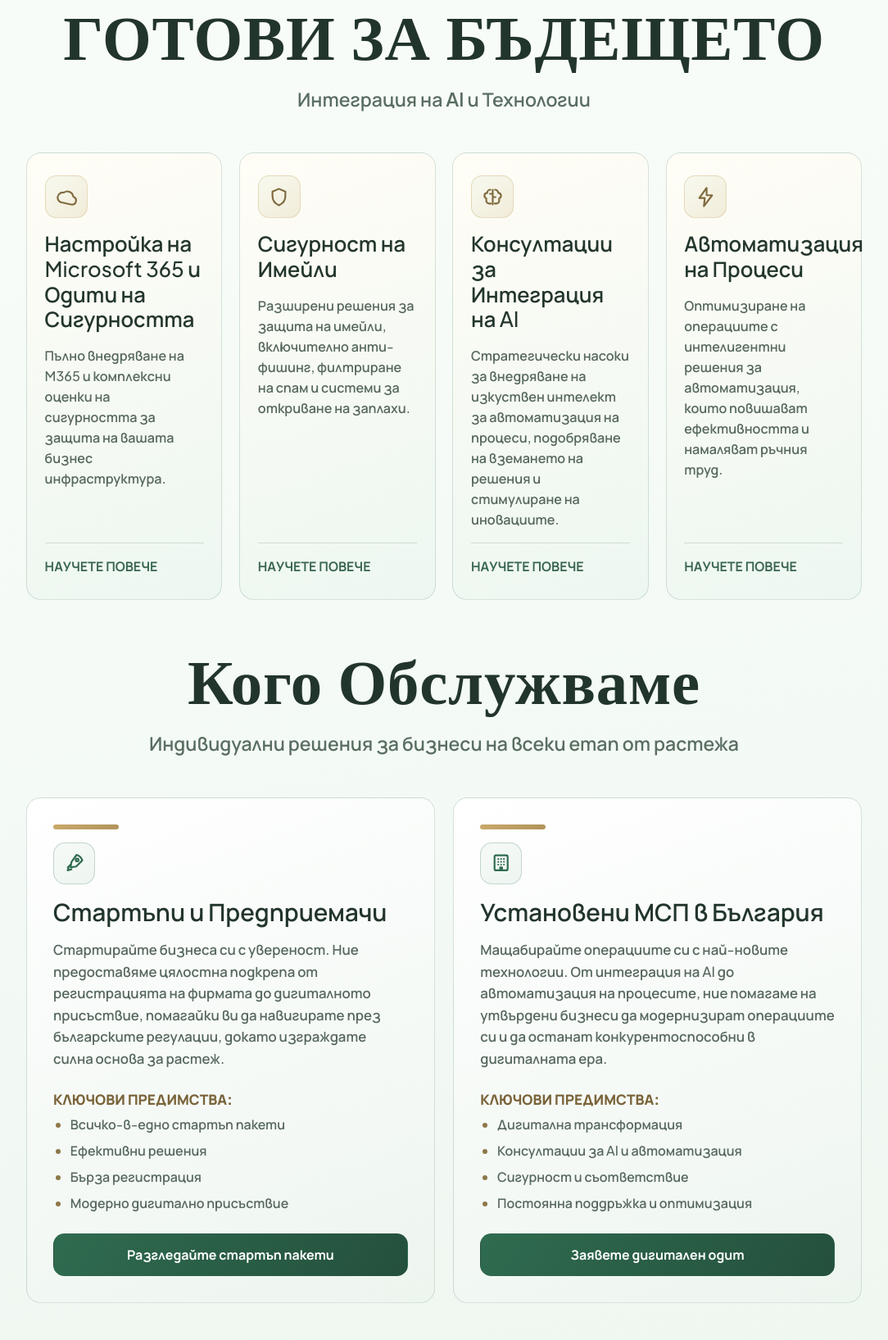
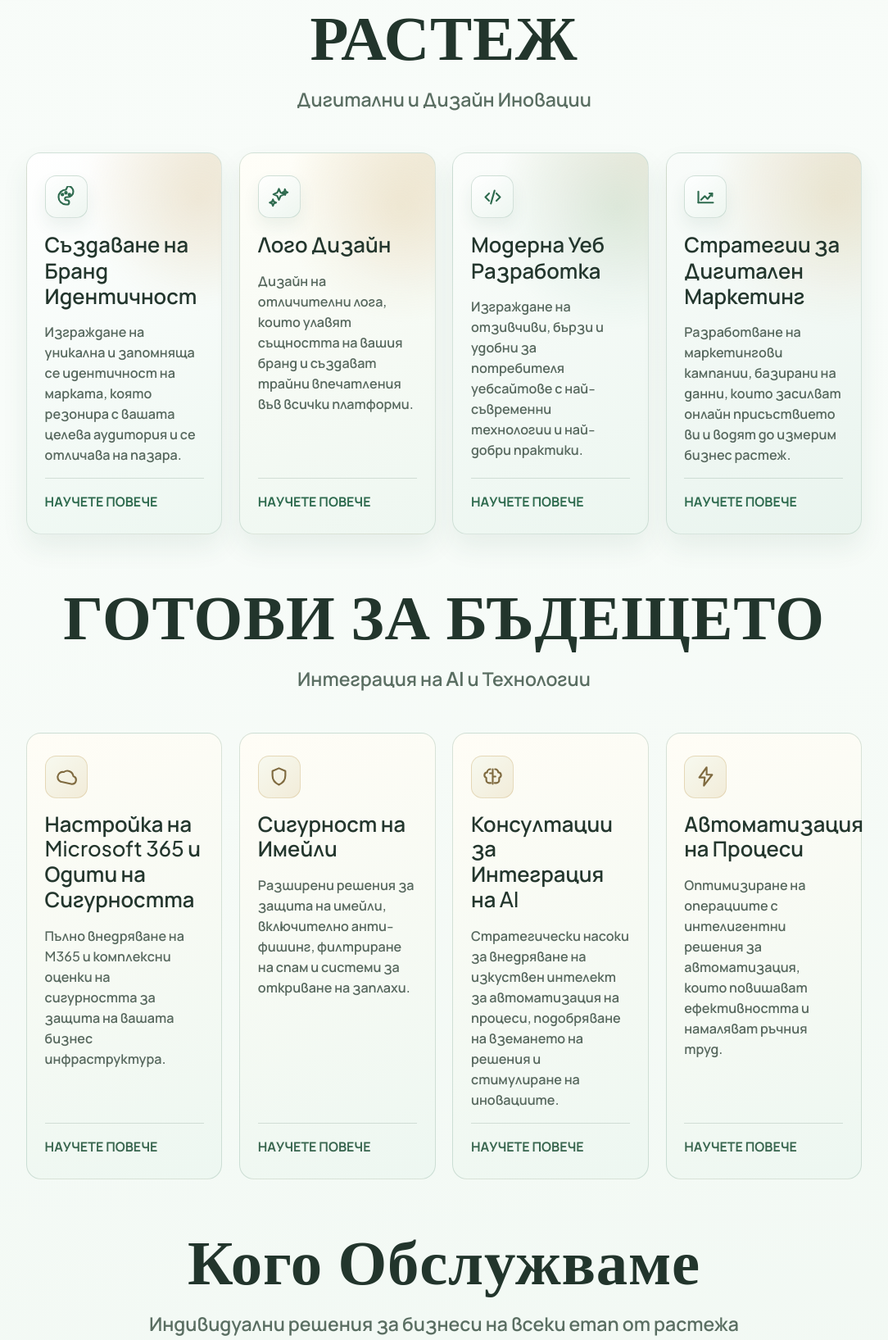
Before and after one commit to Niko5886/ATGroup, a website built with Vite: page index.html in a window 1280 px wide. Shown: the part 1884-3519 px from the top of the page at 82% size, without its empty margins (98-1182 px from the left). Built offline with nearby package versions, Linux system fonts and the light colour scheme; files whose address does not match are found by name.

Commit message:
Add audience page and update growth page with new service offerings and icons

```diff
--- a/src/components/icons.js
+++ b/src/components/icons.js
@@ -62,6 +62,36 @@ const SERVICE_ICONS = {
       <path d="M9 8h.01M12 8h.01M15 8h.01M9 11h.01M12 11h.01M15 11h.01M9 14h.01M12 14h.01M15 14h.01M11 20v-3h2v3"></path>
     </svg>
   `,
+  palette: `
+    <svg viewBox="0 0 24 24" aria-hidden="true" focusable="false">
+      <path d="M12 4a8 8 0 0 0 0 16h1.2a2.3 2.3 0 0 0 0-4.6h-.7a1.6 1.6 0 0 1-1.6-1.6A1.8 1.8 0 0 1 12.7 12H14a6 6 0 0 0 0-12z"></path>
+      <circle cx="8.2" cy="9.2" r="1"></circle>
+      <circle cx="12" cy="7.4" r="1"></circle>
+      <circle cx="15.8" cy="9.2" r="1"></circle>
+    </svg>
+  `,
+  sparkles: `
+    <svg viewBox="0 0 24 24" aria-hidden="true" focusable="false">
+      <path d="M12 3l1.8 4.2L18 9l-4.2 1.8L12 15l-1.8-4.2L6 9l4.2-1.8z"></path>
+      <path d="M18.5 3.5l.8 2 .2.5 2 .8-2 .8-.8 2-.8-2-2-.8 2-.8z"></path>
+      <path d="M5.5 14.5l1 2.5 2.5 1-2.5 1-1 2.5-1-2.5-2.5-1 2.5-1z"></path>
+    </svg>
+  `,
+  code: `
+    <svg viewBox="0 0 24 24" aria-hidden="true" focusable="false">
+      <path d="M8 8l-4 4 4 4"></path>
+      <path d="M16 8l4 4-4 4"></path>
+      <path d="M14 5l-4 14"></path>
+    </svg>
+  `,
+  chartUp: `
+    <svg viewBox="0 0 24 24" aria-hidden="true" focusable="false">
+      <path d="M4 18V6"></path>
+      <path d="M4 18h16"></path>
+      <path d="M7 15l4-4 3 3 5-6"></path>
+      <path d="M16 8h3v3"></path>
+    </svg>
+  `,
   heroSpark: `
     <svg viewBox="0 0 120 120" aria-hidden="true" focusable="false">
       <path d="M60 8l6 20 20 6-20 6-6 20-6-20-20-6 20-6z"></path>
--- /dev/null
+++ b/src/pages/audience.js
@@ -0,0 +1,48 @@
+import { renderAudienceIcon } from "../components/icons.js";
+
+export function audiencePage() {
+  return `
+    <section class="section-intro text-center mb-5">
+      <h1 class="section-title">Кого Обслужваме</h1>
+      <p class="section-subtitle">Индивидуални решения за бизнеси на всеки етап от растежа</p>
+    </section>
+
+    <section class="audience-grid">
+      <article class="audience-card">
+        <span class="audience-accent" aria-hidden="true"></span>
+        ${renderAudienceIcon("rocket")}
+        <h3>Стартъпи и Предприемачи</h3>
+        <p>
+          Стартирайте бизнеса си с увереност. Ние предоставяме цялостна подкрепа от регистрацията на фирмата до дигиталното присъствие,
+          помагайки ви да навигирате през българските регулации, докато изграждате силна основа за растеж.
+        </p>
+        <h4>КЛЮЧОВИ ПРЕДИМСТВА:</h4>
+        <ul>
+          <li>Всичко-в-едно стартъп пакети</li>
+          <li>Ефективни решения</li>
+          <li>Бърза регистрация</li>
+          <li>Модерно дигитално присъствие</li>
+        </ul>
+        <a class="btn audience-btn" href="/basics" data-link>Разгледайте стартъп пакети</a>
+      </article>
+
+      <article class="audience-card">
+        <span class="audience-accent" aria-hidden="true"></span>
+        ${renderAudienceIcon("building")}
+        <h3>Установени МСП в България</h3>
+        <p>
+          Мащабирайте операциите си с най-новите технологии. От интеграция на AI до автоматизация на процесите,
+          ние помагаме на утвърдени бизнеси да модернизират операциите си и да останат конкурентоспособни в дигиталната ера.
+        </p>
+        <h4>КЛЮЧОВИ ПРЕДИМСТВА:</h4>
+        <ul>
+          <li>Дигитална трансформация</li>
+          <li>Консултации за AI и автоматизация</li>
+          <li>Сигурност и съответствие</li>
+          <li>Постоянна поддръжка и оптимизация</li>
+        </ul>
+        <a class="btn audience-btn" href="/future" data-link>Заявете дигитален одит</a>
+      </article>
+    </section>
+  `;
+}
--- a/src/pages/growth.js
+++ b/src/pages/growth.js
@@ -1,47 +1,39 @@
-import { renderAudienceIcon } from "../components/icons.js";
+import { renderServiceIcon } from "../components/icons.js";
 
 export function growthPage() {
   return `
     <section class="section-intro text-center mb-5">
-      <h1 class="section-title">Кого Обслужваме</h1>
-      <p class="section-subtitle">Индивидуални решения за бизнеси на всеки етап от растежа</p>
+      <h1 class="section-title">РАСТЕЖ</h1>
+      <p class="section-subtitle">Дигитални и Дизайн Иновации</p>
     </section>
 
-    <section class="audience-grid">
-      <article class="audience-card">
-        <span class="audience-accent" aria-hidden="true"></span>
-        ${renderAudienceIcon("rocket")}
-        <h3>Стартъпи и Предприемачи</h3>
-        <p>
-          Стартирайте бизнеса си с увереност. Ние предоставяме цялостна подкрепа от регистрацията на фирмата до дигиталното присъствие,
-          помагайки ви да навигирате през българските регулации, докато изграждате силна основа за растеж.
-        </p>
-        <h4>КЛЮЧОВИ ПРЕДИМСТВА:</h4>
-        <ul>
-          <li>Всичко-в-едно стартъп пакети</li>
-          <li>Ефективни решения</li>
-          <li>Бърза регистрация</li>
-          <li>Модерно дигитално присъствие</li>
-        </ul>
-        <a class="btn audience-btn" href="/basics" data-link>Разгледайте стартъп пакети</a>
+    <section class="service-grid service-grid-4 growth-grid">
+      <article class="service-card growth-card growth-card-brand">
+        ${renderServiceIcon("palette")}
+        <h3>Създаване на Бранд Идентичност</h3>
+        <p>Изграждане на уникална и запомняща се идентичност на марката, която резонира с вашата целева аудитория и се отличава на пазара.</p>
+        <a href="/contacts" data-link>НАУЧЕТЕ ПОВЕЧЕ</a>
       </article>
 
-      <article class="audience-card">
-        <span class="audience-accent" aria-hidden="true"></span>
-        ${renderAudienceIcon("building")}
-        <h3>Установени МСП в България</h3>
-        <p>
-          Мащабирайте операциите си с най-новите технологии. От интеграция на AI до автоматизация на процесите,
-          ние помагаме на утвърдени бизнеси да модернизират операциите си и да останат конкурентоспособни в дигиталната ера.
-        </p>
-        <h4>КЛЮЧОВИ ПРЕДИМСТВА:</h4>
-        <ul>
-          <li>Дигитална трансформация</li>
-          <li>Консултации за AI и автоматизация</li>
-          <li>Сигурност и съответствие</li>
-          <li>Постоянна поддръжка и оптимизация</li>
-        </ul>
-        <a class="btn audience-btn" href="/future" data-link>Заявете дигитален одит</a>
+      <article class="service-card growth-card growth-card-logo">
+        ${renderServiceIcon("sparkles")}
+        <h3>Лого Дизайн</h3>
+        <p>Дизайн на отличителни лога, които улавят същността на вашия бранд и създават трайни впечатления във всички платформи.</p>
+        <a href="/contacts" data-link>НАУЧЕТЕ ПОВЕЧЕ</a>
+      </article>
+
+      <article class="service-card growth-card growth-card-web">
+        ${renderServiceIcon("code")}
+        <h3>Модерна Уеб Разработка</h3>
+        <p>Изграждане на отзивчиви, бързи и удобни за потребителя уебсайтове с най-съвременни технологии и най-добри практики.</p>
+        <a href="/contacts" data-link>НАУЧЕТЕ ПОВЕЧЕ</a>
+      </article>
+
+      <article class="service-card growth-card growth-card-marketing">
+        ${renderServiceIcon("chartUp")}
+        <h3>Стратегии за Дигитален Маркетинг</h3>
+        <p>Разработване на маркетингови кампании, базирани на данни, които засилват онлайн присъствието ви и водят до измерим бизнес растеж.</p>
+        <a href="/contacts" data-link>НАУЧЕТЕ ПОВЕЧЕ</a>
       </article>
     </section>
   `;
--- a/src/pages/home.js
+++ b/src/pages/home.js
@@ -1,6 +1,7 @@
 import { basicsPage } from "./basics.js";
 import { growthPage } from "./growth.js";
 import { futurePage } from "./future.js";
+import { audiencePage } from "./audience.js";
 import { renderHeroIllustration } from "../components/icons.js";
 
 export function homePage() {
@@ -25,12 +26,16 @@ export function homePage() {
         ${basicsPage()}
       </section>
 
+      <section id="growth" class="story-section reveal-on-scroll">
+        ${growthPage()}
+      </section>
+
       <section id="future" class="story-section reveal-on-scroll">
         ${futurePage()}
       </section>
 
-      <section id="growth" class="story-section reveal-on-scroll">
-        ${growthPage()}
+      <section id="audience" class="story-section reveal-on-scroll">
+        ${audiencePage()}
       </section>
     </div>
   `;
--- a/src/styles/main.css
+++ b/src/styles/main.css
@@ -993,6 +993,80 @@ a {
   filter: brightness(1.05);
 }
 
+.growth-grid {
+  align-items: stretch;
+}
+
+.growth-card {
+  background: linear-gradient(160deg, #ffffff, #edf7f1);
+  border-color: rgba(47, 107, 79, 0.16);
+  box-shadow: 0 16px 32px rgba(44, 90, 67, 0.08);
+  min-height: 25rem;
+  overflow: hidden;
+}
+
+.growth-card::before {
+  background: radial-gradient(circle at top right, rgba(201, 169, 106, 0.16), transparent 34%);
+  content: "";
+  inset: 0;
+  pointer-events: none;
+  position: absolute;
+}
+
+.growth-card > * {
+  position: relative;
+  z-index: 1;
+}
+
+.growth-card .card-icon {
+  background: linear-gradient(145deg, rgba(255, 255, 255, 0.86), rgba(236, 245, 239, 0.92));
+  border-color: rgba(47, 107, 79, 0.18);
+  box-shadow: 0 10px 20px rgba(43, 84, 63, 0.08);
+}
+
+.growth-card h3 {
+  font-size: clamp(1.55rem, 2vw, 2.1rem);
+  line-height: 1.22;
+  max-width: 12ch;
+}
+
+.growth-card p {
+  max-width: 26ch;
+}
+
+.growth-card a {
+  color: #2f6b4f;
+}
+
+.growth-card a:hover,
+.growth-card a:focus {
+  color: #234c39;
+}
+
+.growth-card-brand {
+  background:
+    radial-gradient(circle at 88% 12%, rgba(201, 169, 106, 0.16), transparent 30%),
+    linear-gradient(160deg, #ffffff, #edf7f1);
+}
+
+.growth-card-logo {
+  background:
+    radial-gradient(circle at 82% 14%, rgba(201, 169, 106, 0.18), transparent 32%),
+    linear-gradient(160deg, #fffef8, #eef7f1);
+}
+
+.growth-card-web {
+  background:
+    radial-gradient(circle at 84% 14%, rgba(111, 175, 143, 0.18), transparent 34%),
+    linear-gradient(160deg, #fbfdfb, #ecf6f0);
+}
+
+.growth-card-marketing {
+  background:
+    radial-gradient(circle at 86% 12%, rgba(201, 169, 106, 0.18), transparent 34%),
+    linear-gradient(160deg, #f9fcfa, #e9f4ee);
+}
+
 .contact-panel {
   background: linear-gradient(155deg, #ffffff, #eff7f1);
   border: 1px solid var(--line-soft);
```
